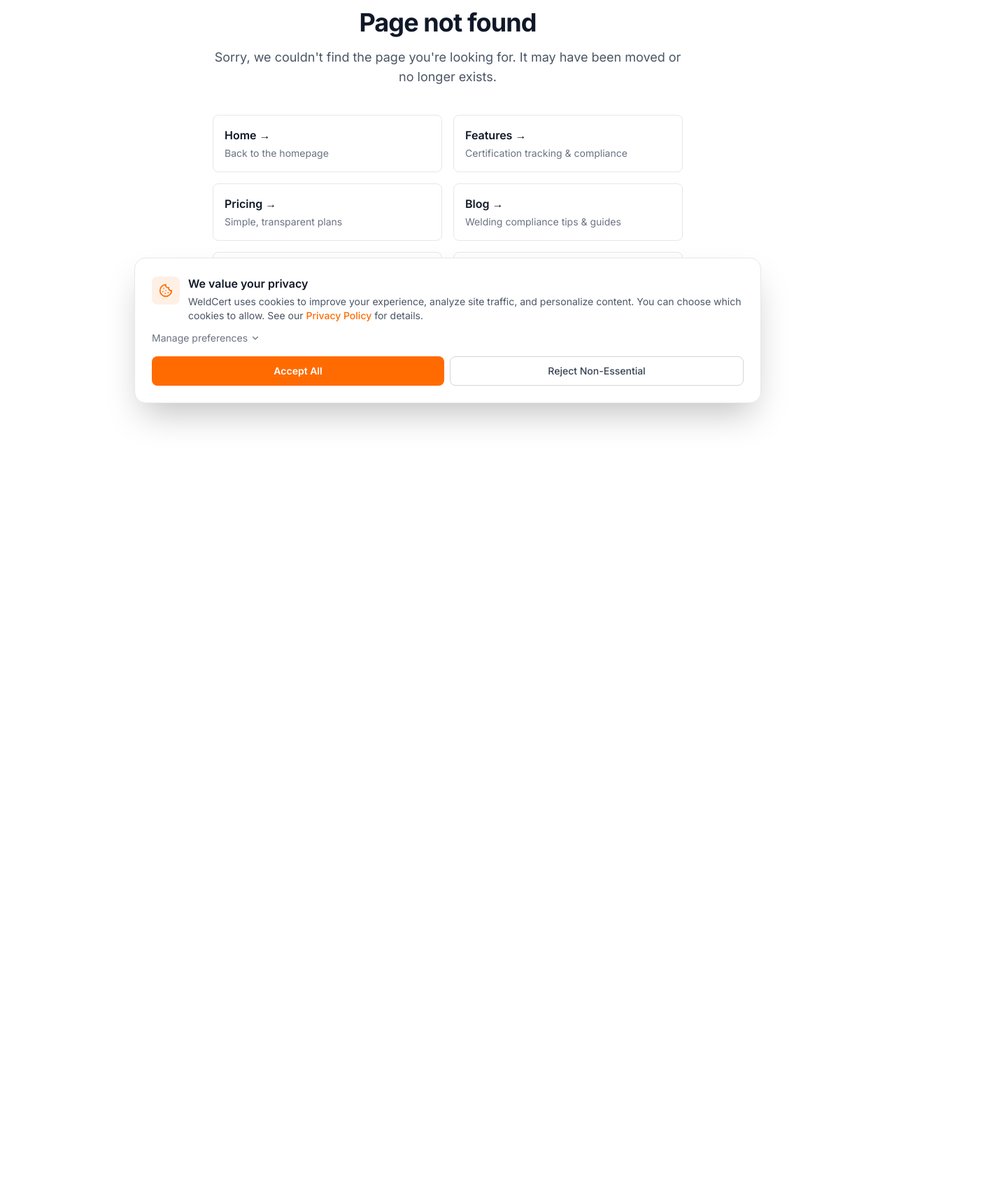
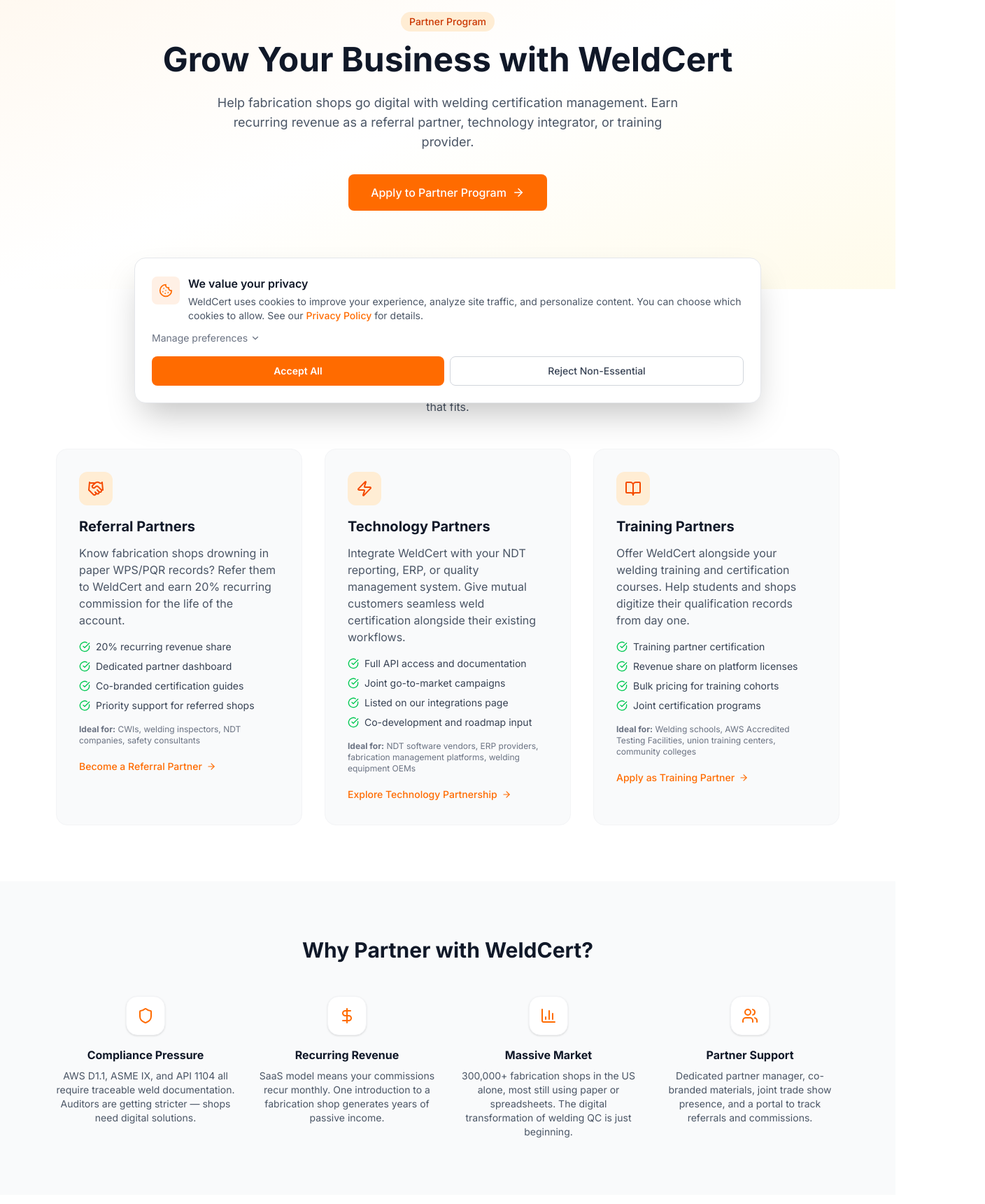
Before and after one commit to nolanterry/weldcert-site, a Next.js app: page /partners in a window 1280 px wide. Before the commit this address had no page. Shown: the part 200-1920 px from the top of the page at 70% size, 1408 px wide, since content can reach past the window. Before the commit the page ends 822 px from the top, so only its background shows below. Built offline with nearby package versions, Linux system fonts and the light colour scheme.

Commit message:
Add /partners page with referral, technology, and training tracks

```diff
--- /dev/null
+++ b/src/app/partners/page.tsx
@@ -0,0 +1,206 @@
+import { Header } from "@/components/header";
+import { Footer } from "@/components/footer";
+import { CTASection } from "@/components/cta-section";
+import type { Metadata } from "next";
+import { Handshake, DollarSign, Users, Megaphone, ArrowRight, Shield, BarChart3, CheckCircle, Zap, BookOpen } from "lucide-react";
+
+export const metadata: Metadata = {
+  title: "Partner Program — WeldCert",
+  description: "Join the WeldCert partner program. Earn recurring commissions referring fabrication shops, or integrate your NDT/quality tools with our welding certification platform.",
+  alternates: { canonical: "/partners" },
+};
+
+const PARTNER_TYPES = [
+  {
+    icon: Handshake,
+    title: "Referral Partners",
+    description: "Know fabrication shops drowning in paper WPS/PQR records? Refer them to WeldCert and earn 20% recurring commission for the life of the account.",
+    benefits: [
+      "20% recurring revenue share",
+      "Dedicated partner dashboard",
+      "Co-branded certification guides",
+      "Priority support for referred shops",
+    ],
+    cta: "Become a Referral Partner",
+    ideal: "CWIs, welding inspectors, NDT companies, safety consultants",
+  },
+  {
+    icon: Zap,
+    title: "Technology Partners",
+    description: "Integrate WeldCert with your NDT reporting, ERP, or quality management system. Give mutual customers seamless weld certification alongside their existing workflows.",
+    benefits: [
+      "Full API access and documentation",
+      "Joint go-to-market campaigns",
+      "Listed on our integrations page",
+      "Co-development and roadmap input",
+    ],
+    cta: "Explore Technology Partnership",
+    ideal: "NDT software vendors, ERP providers, fabrication management platforms, welding equipment OEMs",
+  },
+  {
+    icon: BookOpen,
+    title: "Training Partners",
+    description: "Offer WeldCert alongside your welding training and certification courses. Help students and shops digitize their qualification records from day one.",
+    benefits: [
+      "Training partner certification",
+      "Revenue share on platform licenses",
+      "Bulk pricing for training cohorts",
+      "Joint certification programs",
+    ],
+    cta: "Apply as Training Partner",
+    ideal: "Welding schools, AWS Accredited Testing Facilities, union training centers, community colleges",
+  },
+];
+
+const WHY_PARTNER = [
+  {
+    icon: Shield,
+    title: "Compliance Pressure",
+    description: "AWS D1.1, ASME IX, and API 1104 all require traceable weld documentation. Auditors are getting stricter — shops need digital solutions.",
+  },
+  {
+    icon: DollarSign,
+    title: "Recurring Revenue",
+    description: "SaaS model means your commissions recur monthly. One introduction to a fabrication shop generates years of passive income.",
+  },
+  {
+    icon: BarChart3,
+    title: "Massive Market",
+    description: "300,000+ fabrication shops in the US alone, most still using paper or spreadsheets. The digital transformation of welding QC is just beginning.",
+  },
+  {
+    icon: Users,
+    title: "Partner Support",
+    description: "Dedicated partner manager, co-branded materials, joint trade show presence, and a portal to track referrals and commissions.",
+  },
+];
+
+const STEPS = [
+  { step: "1", title: "Apply", description: "Submit your partner application. We review within 48 hours and schedule an onboarding call." },
+  { step: "2", title: "Onboard", description: "Get your partner dashboard, referral links, and co-branded materials for fabrication shop outreach." },
+  { step: "3", title: "Earn & Grow", description: "Refer shops, close deals, and track your recurring commissions in the partner portal." },
+];
+
+const partnerSchema = {
+  "@context": "https://schema.org",
+  "@type": "WebPage",
+  name: "WeldCert Partner Program",
+  description: "Join the WeldCert partner program for welding certification management.",
+  url: "https://weldcert.io/partners",
+  breadcrumb: {
+    "@type": "BreadcrumbList",
+    itemListElement: [
+      { "@type": "ListItem", position: 1, name: "Home", item: "https://weldcert.io" },
+      { "@type": "ListItem", position: 2, name: "Partners", item: "https://weldcert.io/partners" },
+    ],
+  },
+};
+
+export default function PartnersPage() {
+  return (
+    <>
+      <script type="application/ld+json" dangerouslySetInnerHTML={{ __html: JSON.stringify(partnerSchema) }} />
+      <Header />
+      <main id="main-content">
+        {/* Hero */}
+        <section className="bg-gradient-to-br from-orange-50 via-white to-amber-50 py-20 md:py-28">
+          <div className="max-w-4xl mx-auto px-4 text-center">
+            <span className="inline-block bg-orange-100 text-orange-700 text-sm font-medium px-3 py-1 rounded-full mb-4">
+              Partner Program
+            </span>
+            <h1 className="text-4xl md:text-5xl font-bold text-gray-900 mb-6">
+              Grow Your Business with WeldCert
+            </h1>
+            <p className="text-lg text-gray-600 max-w-2xl mx-auto mb-8">
+              Help fabrication shops go digital with welding certification management. Earn recurring revenue
+              as a referral partner, technology integrator, or training provider.
+            </p>
+            <a
+              href="mailto:partners@weldcert.io?subject=Partner%20Program%20Application"
+              className="inline-flex items-center gap-2 bg-brand text-white font-medium px-8 py-3.5 rounded-lg hover:bg-brand-dark transition-colors"
+            >
+              Apply to Partner Program <ArrowRight size={18} />
+            </a>
+          </div>
+        </section>
+
+        {/* Partner Types */}
+        <section className="py-20 bg-white">
+          <div className="max-w-6xl mx-auto px-4">
+            <h2 className="text-3xl font-bold text-gray-900 text-center mb-4">Choose Your Partnership Track</h2>
+            <p className="text-gray-600 text-center max-w-2xl mx-auto mb-12">
+              Whether you&apos;re a CWI, NDT vendor, or welding school — we have a partnership model that fits.
+            </p>
+            <div className="grid md:grid-cols-3 gap-8">
+              {PARTNER_TYPES.map((type) => (
+                <div key={type.title} className="bg-gray-50 rounded-2xl p-8 border border-gray-100 hover:shadow-lg transition-shadow">
+                  <div className="w-12 h-12 bg-orange-100 rounded-xl flex items-center justify-center mb-4">
+                    <type.icon className="text-orange-600" size={24} />
+                  </div>
+                  <h3 className="text-xl font-bold text-gray-900 mb-3">{type.title}</h3>
+                  <p className="text-gray-600 mb-4">{type.description}</p>
+                  <ul className="space-y-2 mb-4">
+                    {type.benefits.map((b) => (
+                      <li key={b} className="flex items-start gap-2 text-sm text-gray-700">
+                        <CheckCircle size={16} className="text-green-500 mt-0.5 shrink-0" />
+                        {b}
+                      </li>
+                    ))}
+                  </ul>
+                  <p className="text-xs text-gray-500 mb-4">
+                    <strong>Ideal for:</strong> {type.ideal}
+                  </p>
+                  <a
+                    href="mailto:partners@weldcert.io?subject=Partner%20Program%20Application"
+                    className="inline-flex items-center gap-1.5 text-brand font-medium text-sm hover:underline"
+                  >
+                    {type.cta} <ArrowRight size={14} />
+                  </a>
+                </div>
+              ))}
+            </div>
+          </div>
+        </section>
+
+        {/* Why Partner */}
+        <section className="py-20 bg-gray-50">
+          <div className="max-w-6xl mx-auto px-4">
+            <h2 className="text-3xl font-bold text-gray-900 text-center mb-12">Why Partner with WeldCert?</h2>
+            <div className="grid md:grid-cols-2 lg:grid-cols-4 gap-8">
+              {WHY_PARTNER.map((item) => (
+                <div key={item.title} className="text-center">
+                  <div className="w-14 h-14 bg-white rounded-2xl flex items-center justify-center mx-auto mb-4 shadow-sm border border-gray-100">
+                    <item.icon className="text-brand" size={24} />
+                  </div>
+                  <h3 className="font-bold text-gray-900 mb-2">{item.title}</h3>
+                  <p className="text-sm text-gray-600">{item.description}</p>
+                </div>
+              ))}
+            </div>
+          </div>
+        </section>
+
+        {/* How It Works */}
+        <section className="py-20 bg-white">
+          <div className="max-w-4xl mx-auto px-4">
+            <h2 className="text-3xl font-bold text-gray-900 text-center mb-12">How It Works</h2>
+            <div className="grid md:grid-cols-3 gap-8">
+              {STEPS.map((s) => (
+                <div key={s.step} className="text-center">
+                  <div className="w-12 h-12 bg-brand text-white rounded-full flex items-center justify-center mx-auto mb-4 text-xl font-bold">
+                    {s.step}
+                  </div>
+                  <h3 className="font-bold text-gray-900 mb-2">{s.title}</h3>
+                  <p className="text-sm text-gray-600">{s.description}</p>
+                </div>
+              ))}
+            </div>
+          </div>
+        </section>
+
+        <CTASection />
+      </main>
+      <Footer />
+    </>
+  );
+}
--- a/src/app/sitemap.ts
+++ b/src/app/sitemap.ts
@@ -70,6 +70,7 @@
       changeFrequency: "monthly" as const,
       priority: 0.6,
     })),
+    { url: `${base}/partners`, lastModified: now, changeFrequency: "monthly", priority: 0.7 },
     { url: `${base}/compare`, lastModified: now, changeFrequency: "monthly", priority: 0.8 },
     { url: `${base}/compare/welders-log`, lastModified: now, changeFrequency: "monthly", priority: 0.8 },
     { url: `${base}/compare/spreadsheets`, lastModified: now, changeFrequency: "monthly", priority: 0.8 },
--- a/src/components/footer.tsx
+++ b/src/components/footer.tsx
@@ -13,6 +13,7 @@
   { label: "Resources", href: "/resources" },
   { label: "Help Center", href: "/help" },
   { label: "Glossary", href: "/glossary" },
+  { label: "Partners", href: "/partners" },
   { label: "Status", href: "/status" },
 ];
 
```
